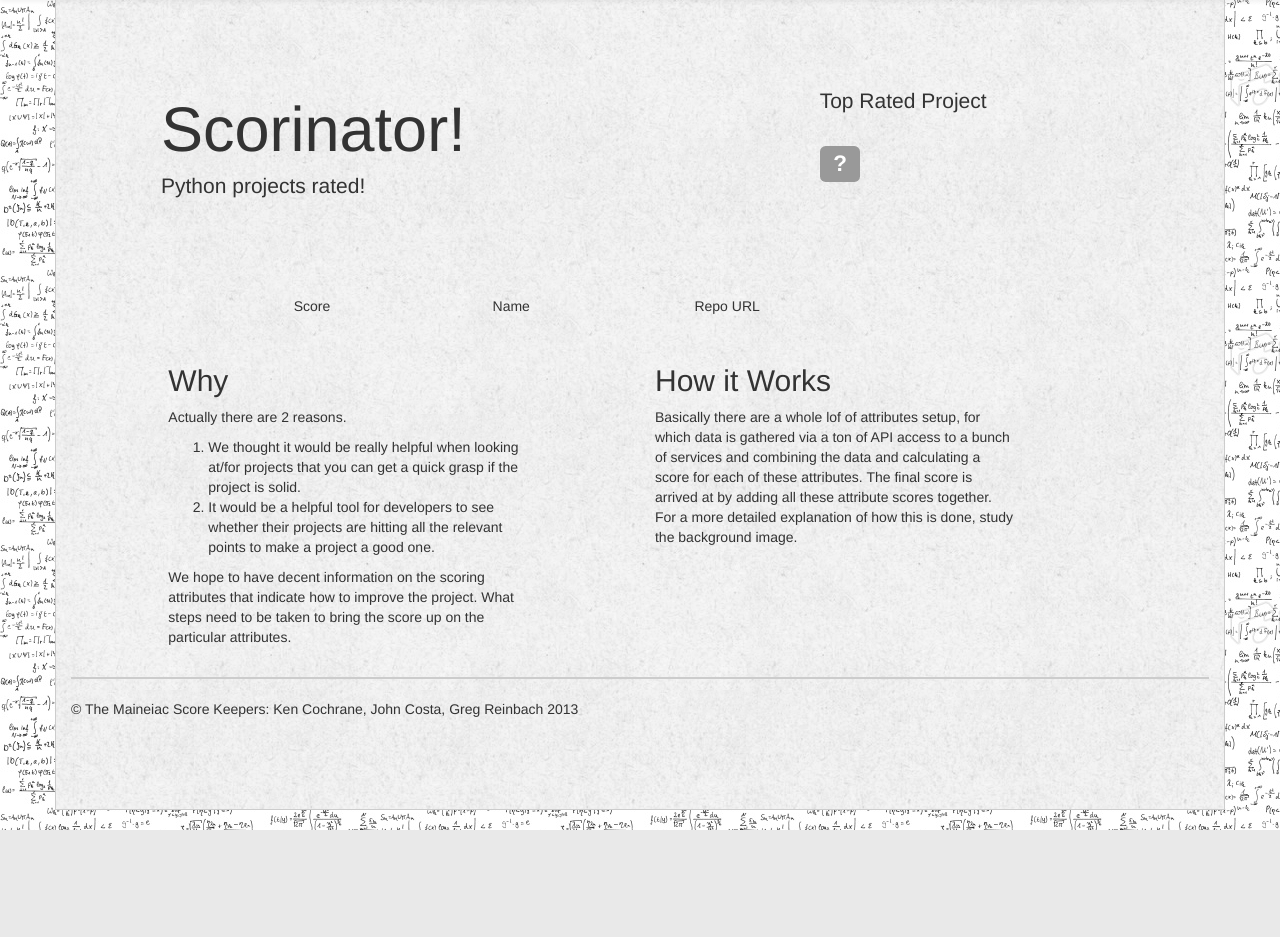
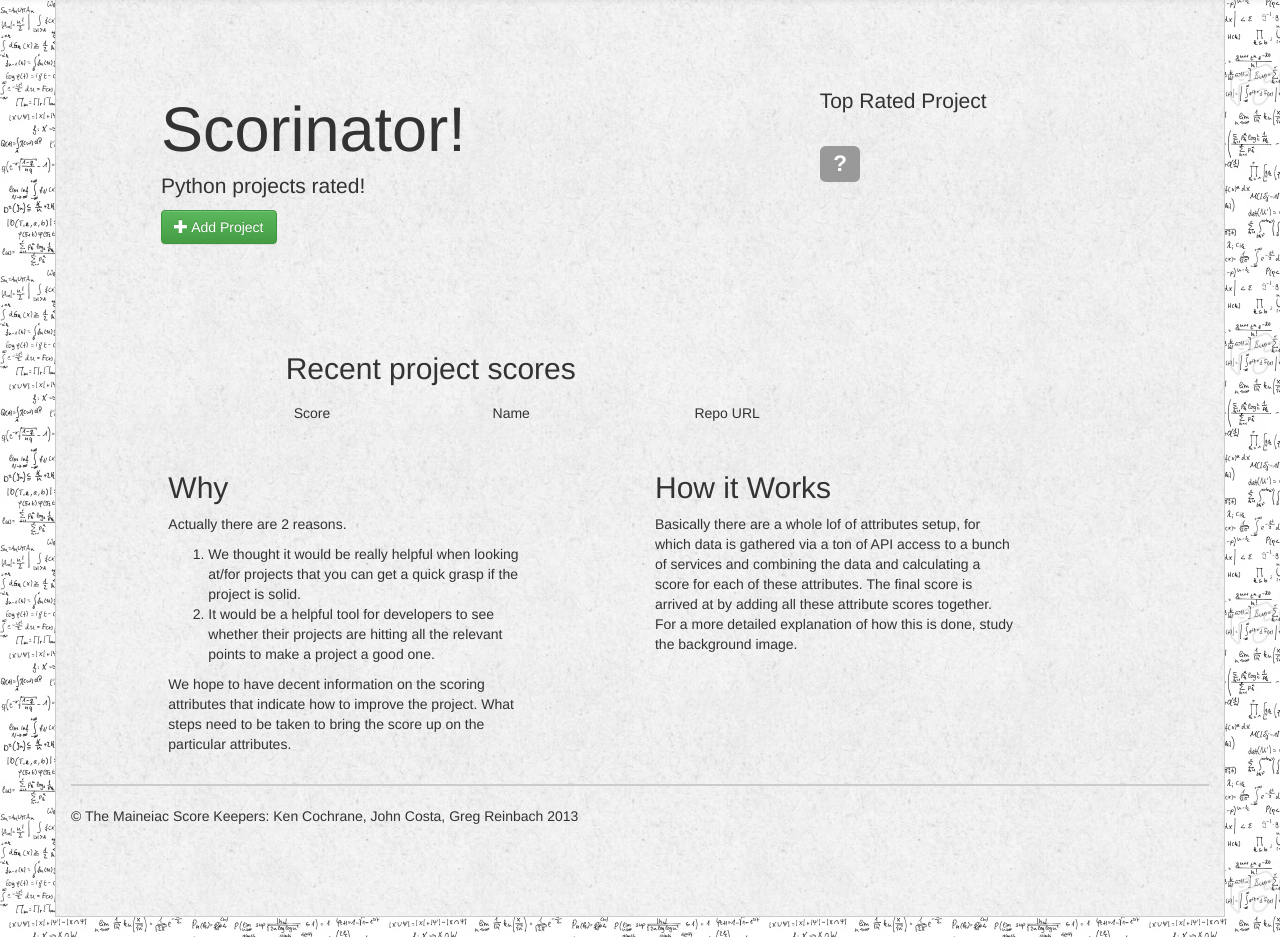
Before and after one commit to kencochrane/scorinator, a Django app: template scorinator/templates/index.html in a window 1280 px wide. Shown: the part 51-988 px from the top of the page. Before the commit the page ends 881 px from the top, so only its background shows below. Run offline with Django 3.2, Linux system fonts and the light colour scheme; the template is opened without the code that fills it, so the values that code supplies are empty; parts of the project's set-up code (start-up, migrations or seed data) failed here and were passed over; some libraries are stand-ins or nearby versions.

Commit message:
added some notes

```diff
--- a/scorinator/templates/index.html
+++ b/scorinator/templates/index.html
@@ -8,6 +8,12 @@
       <div class="col-md-6">
         <h1>Scorinator!</h1>
         <p>Python projects rated!</p>
+        <p>
+        <a href="{% url 'project.add' %}" class="btn btn-success">
+          <i class="glyphicon glyphicon-plus"></i>
+          Add Project
+        </a>
+      </p>
       </div>
       <div class="col-md-3 col-md-offset-2" id="featured">
         Top Rated Project
@@ -28,6 +34,7 @@
 {% block content %}
   <div class="container">
     <div class="col-md-8 col-md-offset-2">
+        <h2>Recent project scores</h2>
       <table class="table table-striped table-hover">
         <thead>
           <tr>
```
